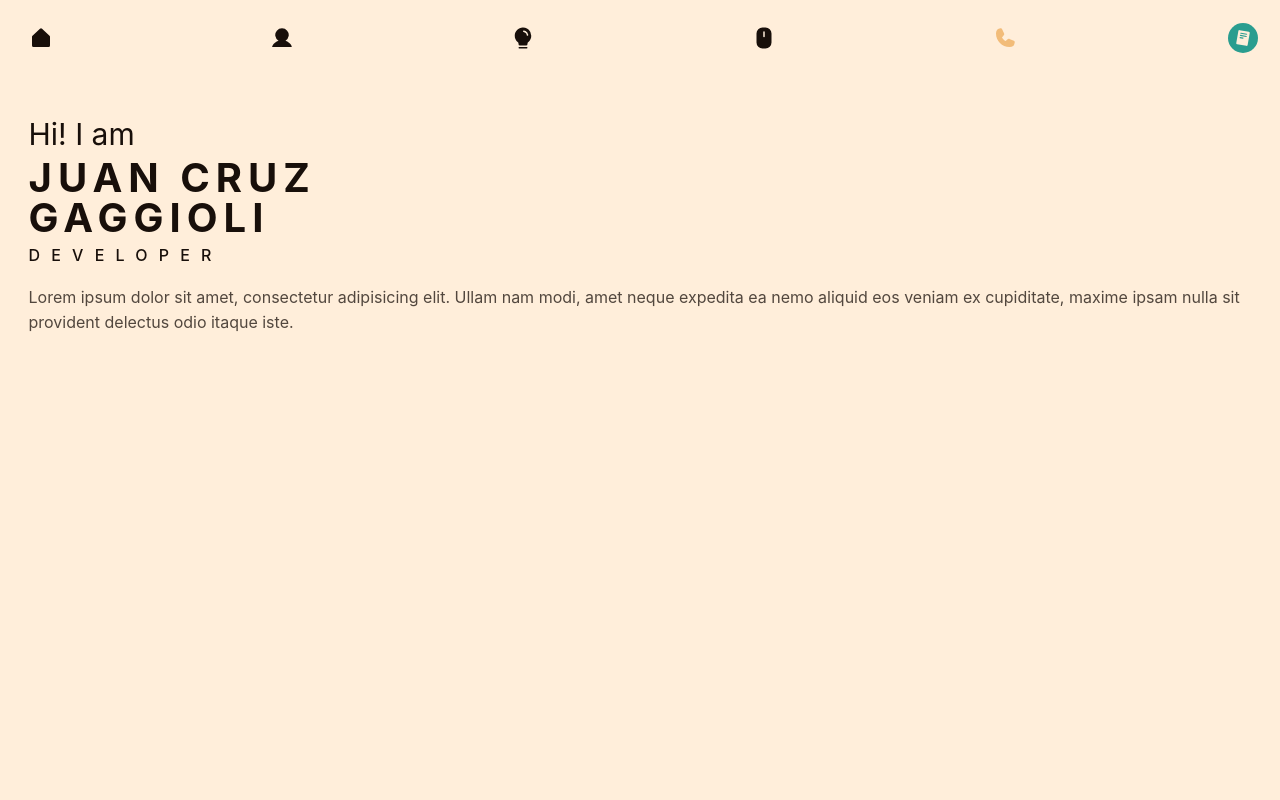
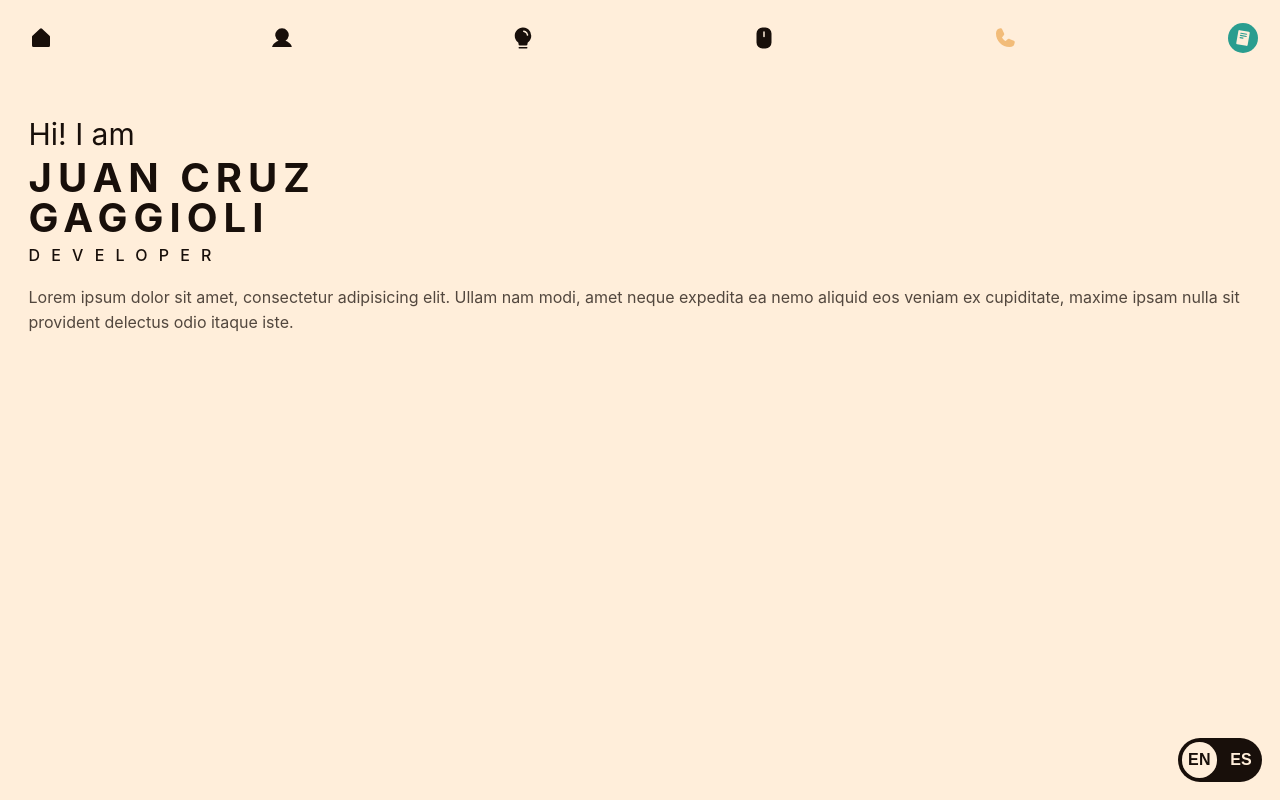
Before and after one commit to jcgaggioli/landing-page, a React (Create React App) app: page / in a window 1280 px wide. Shown: the top 800 px of the page. Built offline with nearby package versions, Linux system fonts and the light colour scheme.

Commit message:
feat: language switch

```diff
--- a/src/App.js
+++ b/src/App.js
@@ -7,9 +7,13 @@ import Contact from './component/Contact';
 import Projects from './component/Projects';
 import Frelance from './component/Frelance';
 import { useEffect, useState } from 'react';
+import Language from './component/Language';
 
 function App() {
   const [currentSection, setCurrentSection] = useState('home');
+  const [language, setLanguage] = useState('en');
+
+  //REFACTOR
   useEffect(() => {
     // Función para actualizar currentSection basado en la posición de la página
     const handleScroll = () => {
@@ -57,11 +61,12 @@ function App() {
   return (
     <div className="App">
       <NavBar currentSection={currentSection} />
-      <Home />
-      <AboutMe />
-      <Projects />
-      <Frelance />
-      <Contact />
+      <Home language={language} />
+      <AboutMe language={language} />
+      <Projects language={language} />
+      <Frelance language={language} />
+      <Contact language={language} />
+      <Language setLanguage={setLanguage} language={language} />
     </div>
   );
 }
--- a/src/component/AboutMe.jsx
+++ b/src/component/AboutMe.jsx
@@ -1,10 +1,10 @@
-import React from "react";
+import React from 'react';
 
-const AboutMe = () => {
+const AboutMe = ({ language }) => {
   return (
     <div id="about-me" className="container">
       <div className="separator"></div>
-      <h2 className="title">ABOUT ME</h2>
+      <h2 className="title">{language === 'en' ? 'ABOUT ME' : 'SOBRE MI'}</h2>
       <p className="single-p">DEVELOPER</p>
       <p className="normal-p">
         Lorem ipsum dolor sit amet, consectetur adipisicing elit. Ullam nam
--- a/src/component/Contact.jsx
+++ b/src/component/Contact.jsx
@@ -1,10 +1,10 @@
-import React from "react";
+import React from 'react';
 
-const Contact = () => {
+const Contact = ({ language }) => {
   return (
     <div id="contact" className="container">
       <div className="separator"></div>
-      <h2 className="title">CONTACT</h2>
+      <h2 className="title">{language === 'en' ? 'CONTACT' : 'CONTACTO'}</h2>
       <p className="single-p">DEVELOPER</p>
       <p className="normal-p">
         Lorem ipsum dolor sit amet, consectetur adipisicing elit. Ullam nam
--- /dev/null
+++ b/src/component/Language.jsx
@@ -0,0 +1,17 @@
+import React from 'react';
+import '../styles/Language.scss';
+
+const Language = ({language,setLanguage}) => {
+const toggleLanguage = (lang)=>{
+  setLanguage(lang)
+}
+
+  return (
+    <div className="lang__button">
+      <button className={`lang__option ${language==='en'?'active':''}`} onClick={()=>{toggleLanguage('en')}}>EN</button>
+      <button className={`lang__option ${language==='es'?'active':''}`} onClick={()=>{toggleLanguage('es')}}>ES</button>
+    </div>
+  );
+};
+
+export default Language;
--- a/src/component/Projects.jsx
+++ b/src/component/Projects.jsx
@@ -1,18 +1,18 @@
-import React from "react";
-import ProjectCard from "./ProjectCard";
+import React from 'react';
+import ProjectCard from './ProjectCard';
 
 const projectsList = [
-  { name: "MadBus", img: "/assets/img/madbus.png" },
-  { name: "VotAR", img: "../assets/img/madbus.png" },
-  { name: "Traveler", img: "../assets/img/madbus.png" },
-  { name: "Landing Page", img: "../assets/img/madbus.png" },
+  { name: 'MadBus', img: '/assets/img/madbus.png' },
+  { name: 'VotAR', img: '../assets/img/madbus.png' },
+  { name: 'Traveler', img: '../assets/img/madbus.png' },
+  { name: 'Landing Page', img: '../assets/img/madbus.png' },
 ];
 
-const Projects = () => {
+const Projects = ({ language }) => {
   return (
     <div id="projects" className="container">
       <div className="separator"></div>
-      <h2 className="title">PROJECTS</h2>
+      <h2 className="title">{language === 'en' ? 'PROJECTS' : 'PROYECTOS'}</h2>
       <div className="projects__container">
         {projectsList.map((pro, id) => (
           <ProjectCard key={id} project={pro} />
--- /dev/null
+++ b/src/styles/Language.scss
@@ -0,0 +1,34 @@
+@use '_custom.scss' as *;
+@use '_reset.scss' as *;
+
+.lang__button {
+  height: 44px;
+  width: 84px;
+  border-radius: 22px;
+  background-color: $black;
+  padding: 4px;
+
+  position: fixed;
+  bottom: 18px;
+  right: 18px;
+
+  display: flex;
+  justify-content: space-between;
+}
+
+.lang__option {
+  font-size: 16px;
+  background-color: transparent;
+  border: none;
+  color: $white;
+  font-weight: 600;
+  letter-spacing: 0.25px;
+  cursor: pointer;
+
+  &.active {
+    height: 36px;
+    border-radius: 18px;
+    background-color: $white;
+    color: $black;
+  }
+}
```
